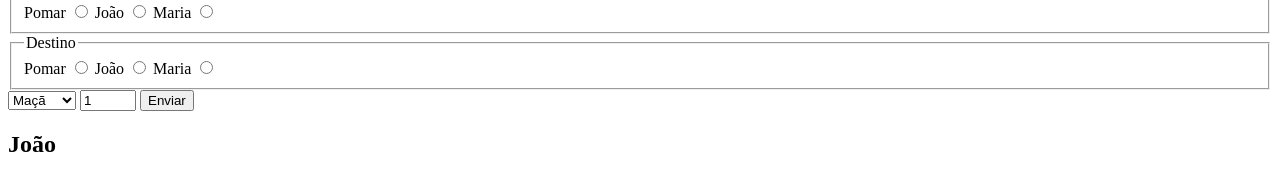
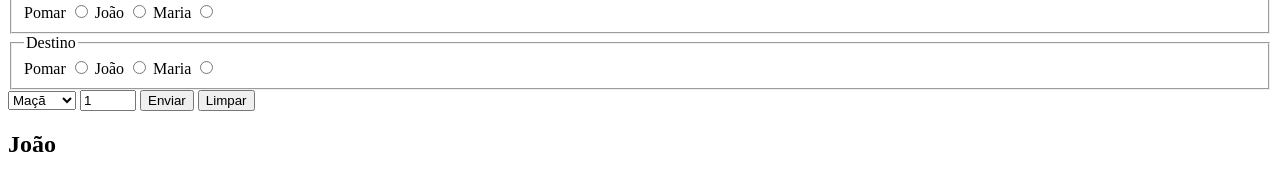
Before and after one commit to ufjf-dcc202/ufjf-dcc202-2023-3-b-atv12-laissantostz, a website with bundled scripts: page index.html in a window 1280 px wide. Shown: the part 135-310 px from the top of the page. Built offline with nearby package versions, Linux system fonts and the light colour scheme.

Commit message:
adiciona botão para limpar lista no index.html

```diff
--- a/index.html
+++ b/index.html
@@ -58,8 +58,10 @@
             value="1"
           />
           <button type="submit">Enviar</button>
+          <button type="button" id="limpar">Limpar</button>
         </form>
       </section>
+
       <section id="saida">
         <h2>João</h2>
         <ol id="joao"></ol>
```
